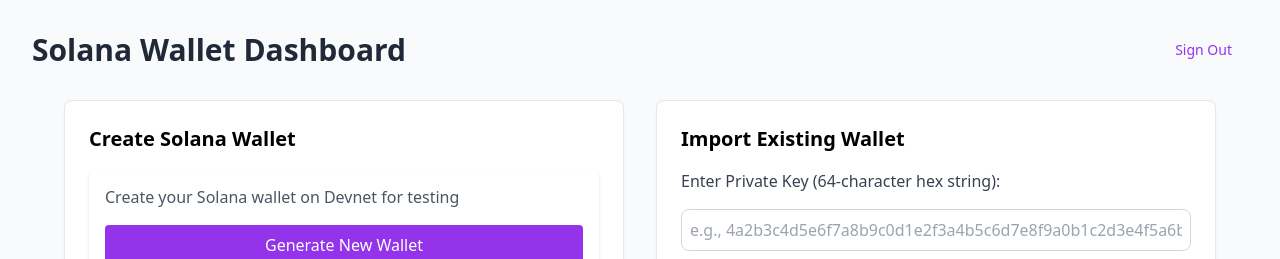
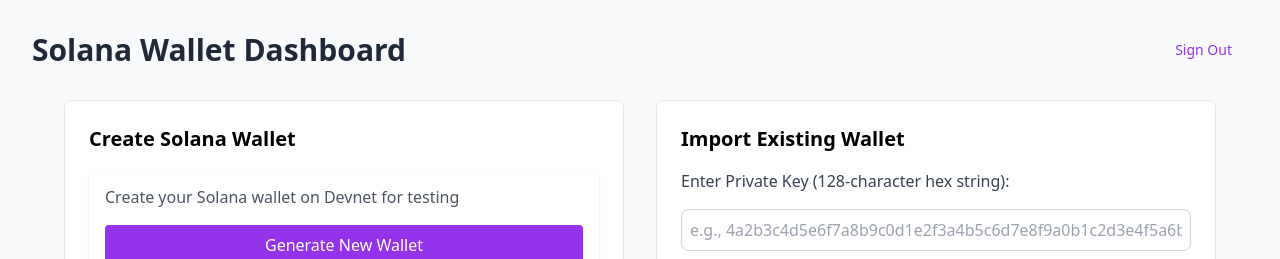
Before and after one commit to Keshaunj/solana-dapp, a React (Vite) app in the folder Frontend/: page /dashboard in a window 1280 px wide. Shown: the top 259 px of the page. Built offline with nearby package versions, Linux system fonts and the light colour scheme; no server answers; sample sign-in values are in the browser's storage; the HTML template or start-up script is replaced by a standard one.

Commit message:
updated from 64 hex string messgae to 128 hex string

```diff
--- a/Frontend/src/components/ImportWallet.jsx
+++ b/Frontend/src/components/ImportWallet.jsx
@@ -86,7 +86,7 @@
       {!walletAddress ? (
         <div className="flex flex-col gap-4">
           <label className="block text-gray-700">
-            Enter Private Key (64-character hex string):
+            Enter Private Key (128-character hex string):
           </label>
           <input
             type="text"
```
